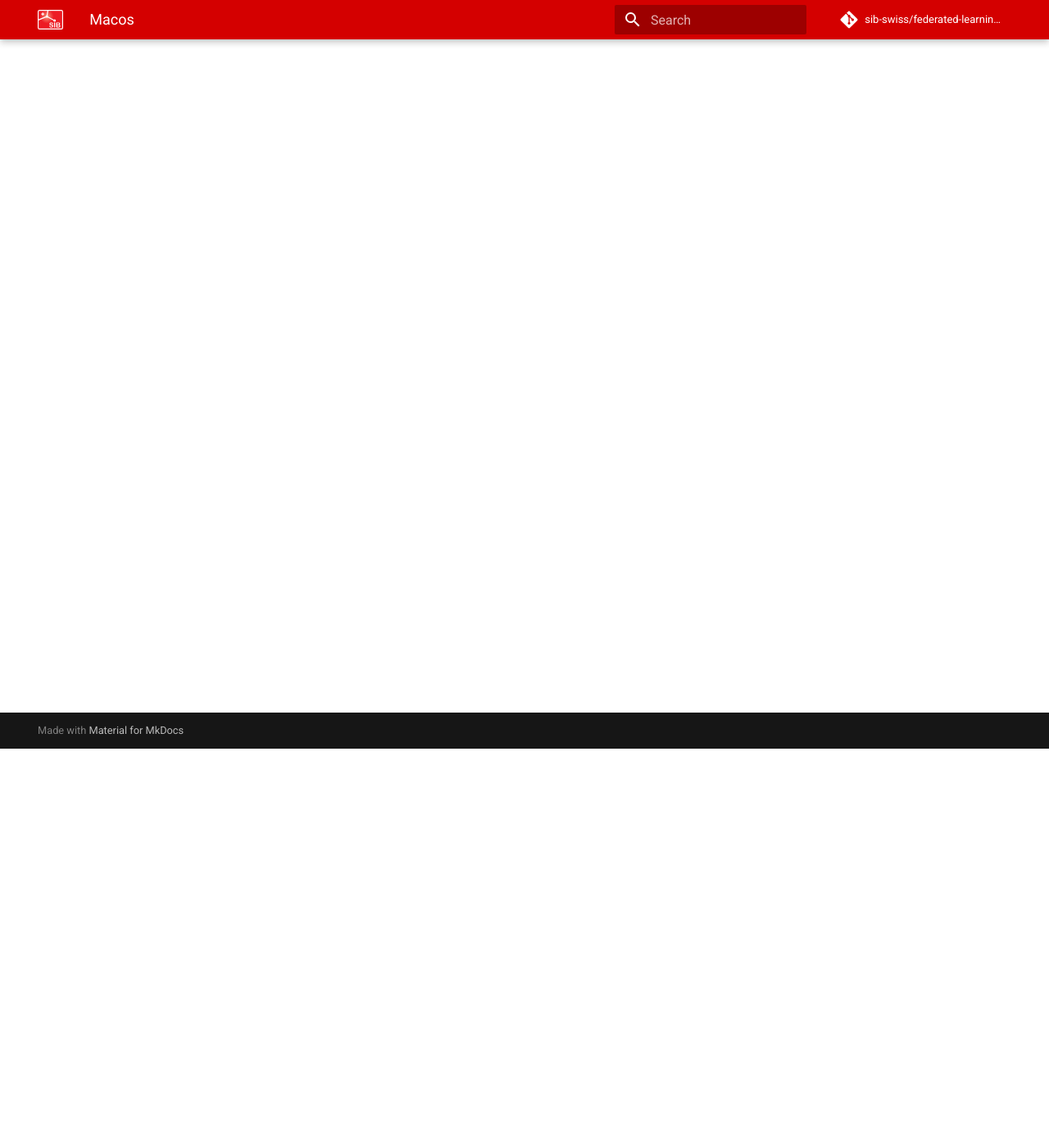
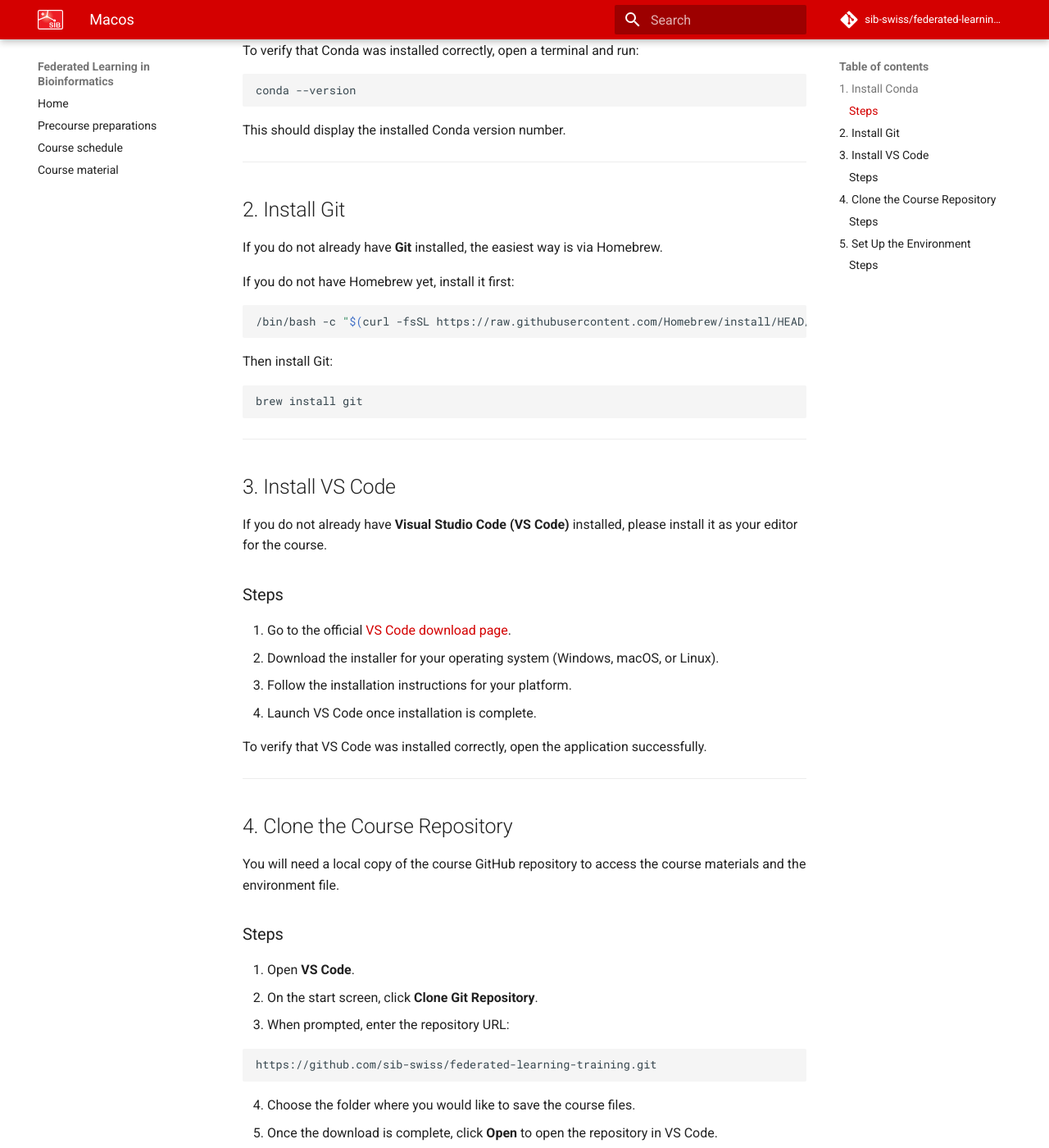
Before and after one commit to sib-swiss/federated-learning-training, an MkDocs documentation site: the page built from docs/macos.md, in a window 1280 px wide and 1400 px high, scrolled down 487 px. Shown: the whole window at 82% size. Built offline with MkDocs 1.6.1 and Material for MkDocs 9.7.7, drawn with Linux system fonts in a browser that asks for light colours; comment, search, counter and statistics services are not loaded; some of the changed text lies outside the part shown.

Commit message:
windows and mac

````diff
--- a/docs/macos.md
+++ b/docs/macos.md
@@ -1 +1,103 @@
-file 1
+## 1. Install Conda
+
+If you do not already have **Conda** installed, we recommend installing **Miniconda**, a lightweight version of Anaconda.
+
+### Steps
+
+1. Go to the [Anaconda download page](https://www.anaconda.com/download).
+2. Sign in or create an account if prompted.
+3. Open the **Distribution** section.
+4. Download **Miniconda** for your operating system.
+5. Run the installer and follow the instructions.
+
+To verify that Conda was installed correctly, open a terminal and run:
+
+```bash
+conda --version
+```
+
+This should display the installed Conda version number.
+
+---
+
+## 2. Install Git
+
+If you do not already have **Git** installed, the easiest way is via Homebrew.
+
+If you do not have Homebrew yet, install it first:
+
+```bash
+/bin/bash -c "$(curl -fsSL https://raw.githubusercontent.com/Homebrew/install/HEAD/install.sh)"
+```
+
+Then install Git:
+
+```bash
+brew install git
+```
+
+---
+
+## 3. Install VS Code
+
+If you do not already have **Visual Studio Code (VS Code)** installed, please install it as your editor for the course.
+
+### Steps
+
+1. Go to the official [VS Code download page](https://code.visualstudio.com/).
+2. Download the installer for your operating system (Windows, macOS, or Linux).
+3. Follow the installation instructions for your platform.
+4. Launch VS Code once installation is complete.
+
+To verify that VS Code was installed correctly, open the application successfully.
+
+---
+
+## 4. Clone the Course Repository
+
+You will need a local copy of the course GitHub repository to access the course materials and the environment file.
+
+### Steps
+
+1. Open **VS Code**.
+2. On the start screen, click **Clone Git Repository**.
+3. When prompted, enter the repository URL:
+
+```text
+https://github.com/sib-swiss/federated-learning-training.git
+```
+
+4. Choose the folder where you would like to save the course files.
+5. Once the download is complete, click **Open** to open the repository in VS Code.
+
+---
+
+## 5. Set Up the Environment
+
+We provide a Conda environment file that installs all required packages for the exercises.
+
+### Steps
+
+1. If it is not already open, open **VS Code** and load the cloned `federated-learning-training` folder.
+2. Open a terminal in VS Code via **Terminal > New Terminal**.
+3. Run the following command:
+
+```bash
+conda env create -f fl-course-env.yaml
+```
+
+This may take a while.
+
+4. Once the installation is complete, activate the environment:
+
+```bash
+conda activate fl-course-env
+```
+
+5. In VS Code, select the `fl-course-env` interpreter if prompted.
+
+Once activated, your terminal prompt should show the environment name at the beginning of the command line, for example:
+
+```bash
+(fl-course-env) your-name@your-computer federated-learning-training %
+```
````
Also changed, not shown: docs/precourse.md (+2 -0 lines), docs/windows.md (+96 -1 lines).
